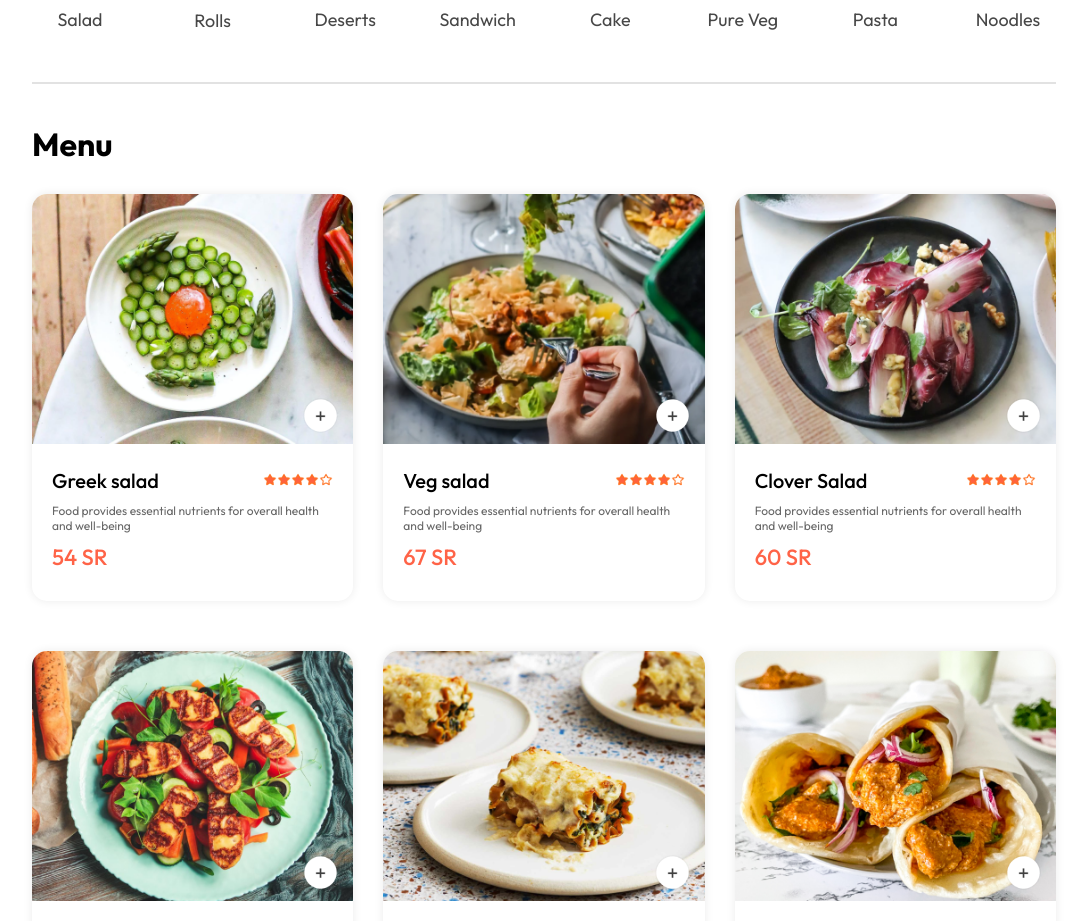
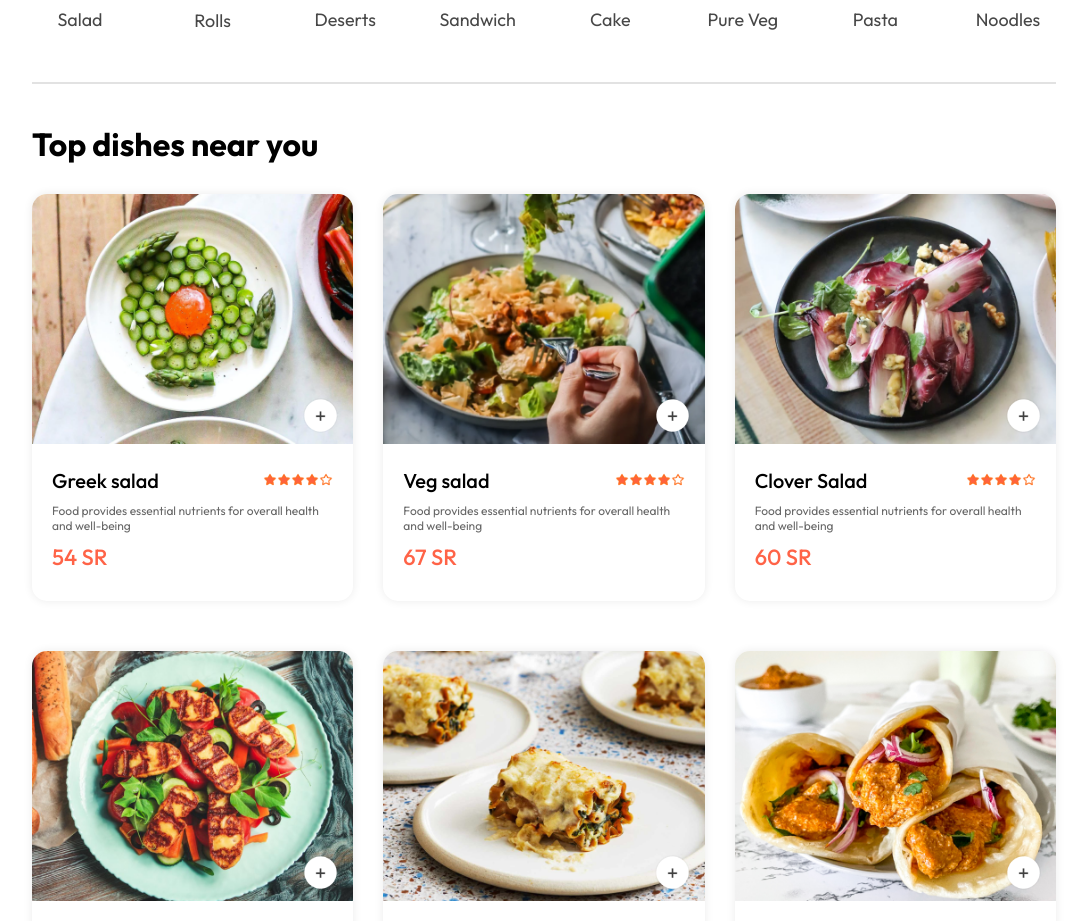
Before and after one commit to dunaa1essa/reactProject, a React (Create React App) app: page / in a window 1280 px wide. Shown: the part 820-1741 px from the top of the page, without its empty margins (96-1183 px from the left). Built offline with nearby package versions, Linux system fonts and the light colour scheme.

Commit message:
signup,login,contactus

```diff
--- a/src/componets/FoodDisplay/FoodDisplay.js
+++ b/src/componets/FoodDisplay/FoodDisplay.js
@@ -9,7 +9,7 @@ const FoodDisplay = (category) => {
 
   return (
     <div className='food-display' id='food-display'>
-      <h1>Menu</h1>
+      <h1>Top dishes near you</h1>
       <div className='food-display-list'>
         {food_list.map((item,index) =>{
            {console.log(category,item.category);}
```
